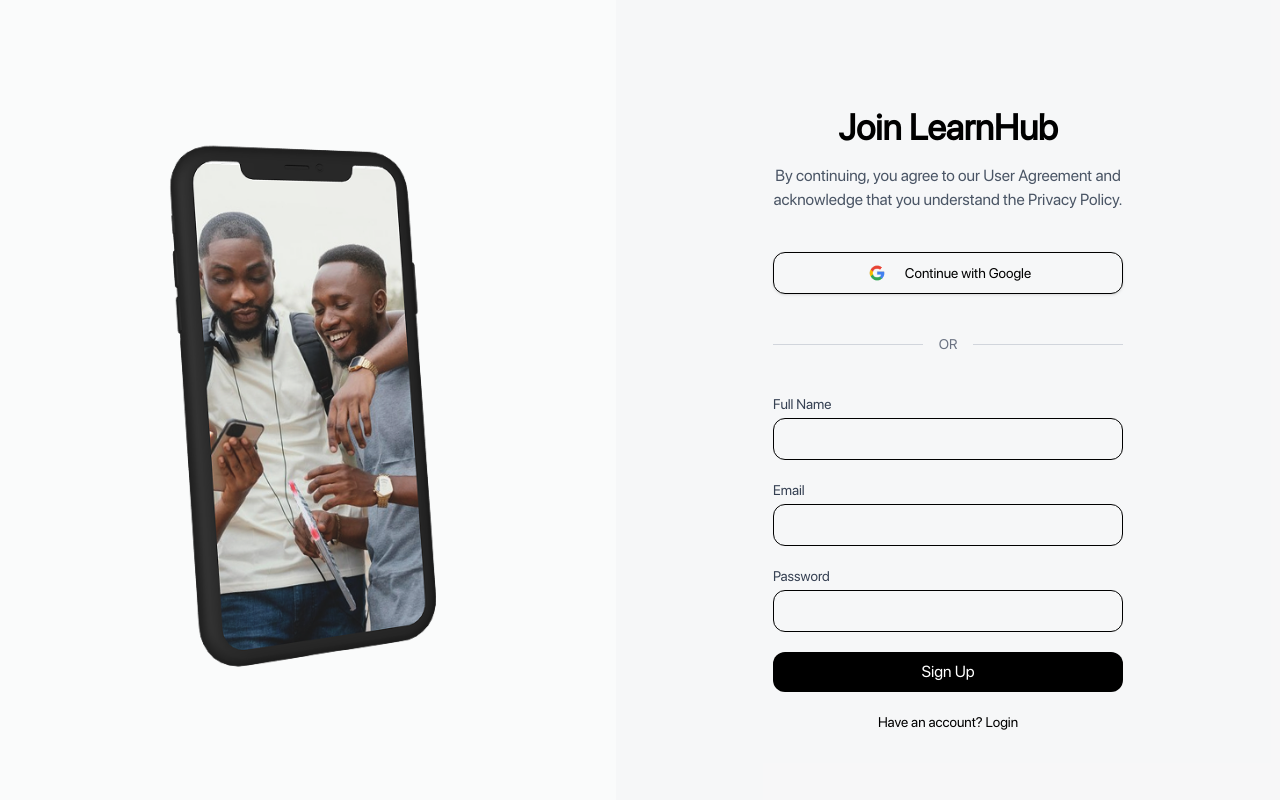
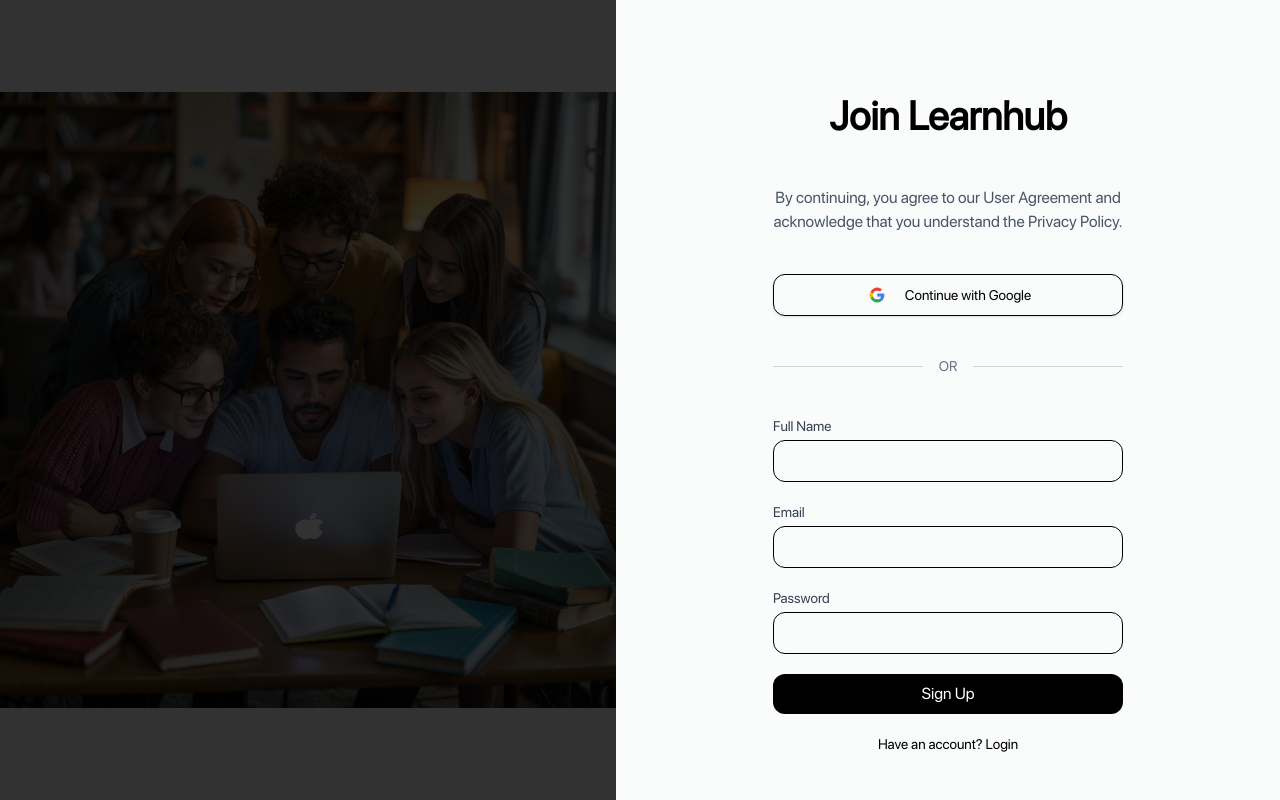
Before and after one commit to EthicalMayor/learnhub-client, a Next.js app: page /signup in a window 1280 px wide. Built offline with nearby package versions, Linux system fonts and the light colour scheme.

Commit message:
Made changes to the UI

```diff
--- a/src/app/login/page.tsx
+++ b/src/app/login/page.tsx
@@ -1,26 +1,26 @@
 import React from 'react'
 import Image from 'next/image'
-import login_pic from "@/app/assets/images/login_pic.png"
 import Google_Icon from "@/app/assets/images/Google_Icon.png"
+import login_banner_new from "@/app/assets/images/login_banner_new.jpeg"
 import Link from 'next/link'
-
 
 type Props = {}
 
 export default function Page({ }: Props) {
   return (
     <div className='h-[100dvh] w-full flex text-black overflow-hidden flex-col md:flex-row'>
-      {/* Left Section - Image (hidden on mobile) */}
-      <div className='hidden md:flex flex-1 items-center justify-center'>
+      <div className='hidden md:flex flex-1 relative items-center justify-center'>
         <Image
-          className='object-contain max-h-[90vh] w-auto'
-          src={login_pic}
+          className='object-contain'
+          src={login_banner_new}
           alt="Login Visual"
         />
+        {/* Black transparent overlay */}
+        <div className='absolute inset-0 bg-black/80'></div>
       </div>
 
       {/* Right Section - Form */}
-      <div className='flex flex-col items-center justify-center gap-10 flex-1 py-8 px-4 sm:px-6 overflow-auto bg-zinc-100/50'>
+      <div className='flex flex-col items-center justify-center gap-10 flex-1 py-8 px-4 sm:px-6 overflow-auto'>
         {/* Header */}
         <div className='flex flex-col gap-4 items-center text-center'>
           <h3 className='text-4xl font-extrabold mt-[40px]'>LearnHub</h3>
@@ -37,7 +37,6 @@ export default function Page({ }: Props) {
           <span className="text-sm text-gray-500 whitespace-nowrap">OR</span>
           <hr className="flex-grow border-t border-gray-300" />
         </div>
-
 
         {/* Input Fields */}
         <div className='flex flex-col w-full items-center gap-8'>
--- a/src/app/signup/page.tsx
+++ b/src/app/signup/page.tsx
@@ -1,29 +1,32 @@
 import React from 'react'
 import Image from 'next/image'
-import signup_pic from "@/app/assets/images/signup_pic.png"
 import Google_Icon from "@/app/assets/images/Google_Icon.png"
+import signup_banner_new from "@/app/assets/images/signup_banner_new.jpeg"
 import Link from 'next/link'
-
 
 type Props = {}
 
 export default function Page({ }: Props) {
   return (
     <div className='h-[100dvh] w-full flex text-black overflow-hidden flex-col md:flex-row'>
-      {/* Left Section - Image (hidden on mobile) */}
-      <div className='hidden md:flex flex-1 items-center justify-center'>
+      {/* Left Section - Image with overlay (hidden on mobile) */}
+      <div className='hidden md:flex flex-1 relative items-center justify-center'>
         <Image
-          className='object-contain max-h-[90vh] w-auto'
-          src={signup_pic}
+          className='object-contain'
+          src={signup_banner_new}
           alt="Signup Visual"
         />
+
+        {/* Overlay */}
+        <div className='absolute inset-0 bg-black/80 bg-opacity-50 flex items-center justify-center'>
+        </div>
       </div>
 
       {/* Right Section - Form */}
-      <div className='flex flex-col items-center justify-center gap-10 flex-1 py-8 px-4 sm:px-6 overflow-auto bg-zinc-100/50'>
+      <div className='flex flex-col items-center justify-center gap-10 flex-1 py-8 px-4 sm:px-6 overflow-auto'>
+        <h3 className='font-bold text-[40px] mt-[40px]'>Join Learnhub</h3>
         {/* Header */}
         <div className='flex flex-col gap-4 items-center text-center'>
-          <h3 className='text-4xl font-extrabold mt-[40px]'>Join LearnHub</h3>
           <p className='text-base max-w-[400px] text-gray-600'>
             By continuing, you agree to our User Agreement and acknowledge that you understand the Privacy Policy.
           </p>
@@ -40,7 +43,6 @@ export default function Page({ }: Props) {
           <span className="text-sm text-gray-500 whitespace-nowrap">OR</span>
           <hr className="flex-grow border-t border-gray-300" />
         </div>
-
 
         {/* Input Fields */}
         <div className='flex flex-col w-full items-center gap-5'>
```
Also changed, not shown: src/app/assets/images/login_banner_new.jpeg (added), src/app/assets/images/signup_banner_new.jpeg (added).
